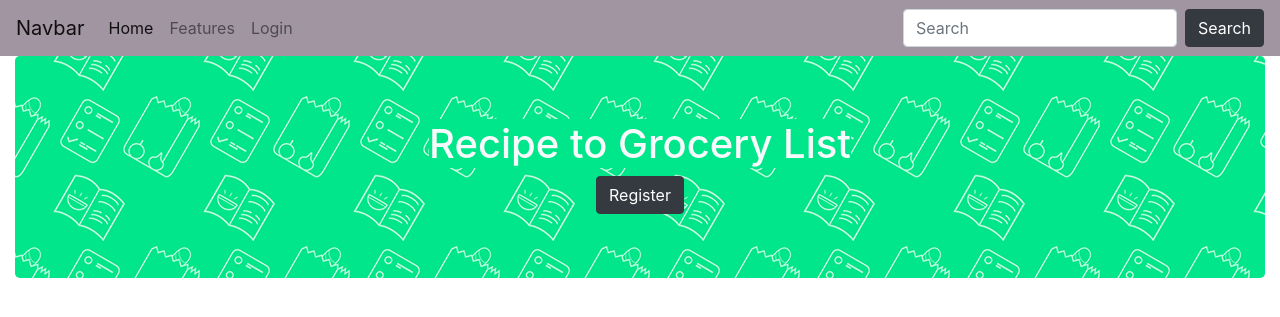
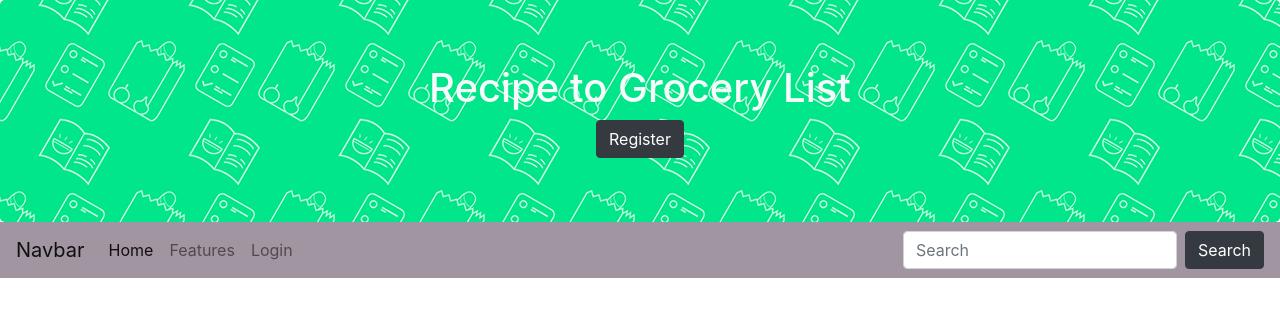
Before and after one commit to ChicoState/GroceryGenerator, a Django app: page / in a window 1280 px wide. Shown: the top 317 px of the page. Run offline with Django 3.2, Linux system fonts and the light colour scheme; data that the repository does not hold is empty; some libraries are stand-ins or nearby versions.

Commit message:
rearranged navbar and added id's to certain elements, for styling.

```diff
--- a/templates/index.html
+++ b/templates/index.html
@@ -5,20 +5,22 @@
 
 
 {% block content %}
-{% include "nav.html" %}
-<div class="container-fluid">
-    <div class="jumbotron text-center text-light" style="margin-bottom:0;background-image:url('{% static "images/grocery_banner.jpg" %}');">
-		<h1><span style="background-color:#00e68a">Recipe to Grocery List</span></h1>
+
+    <div id="banner" class="jumbotron text-center text-light">
+		<h1>Recipe to Grocery List</h1>
 		{% if user.is_authenticated %}
-      		<h2><span style="background-color:#00e68a">Welcome {{ user.get_username }}</span></h2>
+      		<h2>Welcome {{ user.get_username }}</h2>
       	{% else %}
       		<a class="btn btn-dark" href="accounts/register/">Register</a>
       	{% endif %}
 	</div>
+
+	{% include "nav.html" %}
+<div class="container-fluid">
 	<div>
 		<div class="card-columns">
 		{% for recipe in data.recipes %}
-		  <div class="card">
+		  <div id="recipe-card" class="card">
 		    <img class="card-img-top" src={{recipe.image}} alt="Card image cap">
 		    <div class="card-body">
 		      	<h5 class="card-title"><a href={{recipe.sourceUrl}}>{{recipe.title}}</a></h5>
```
